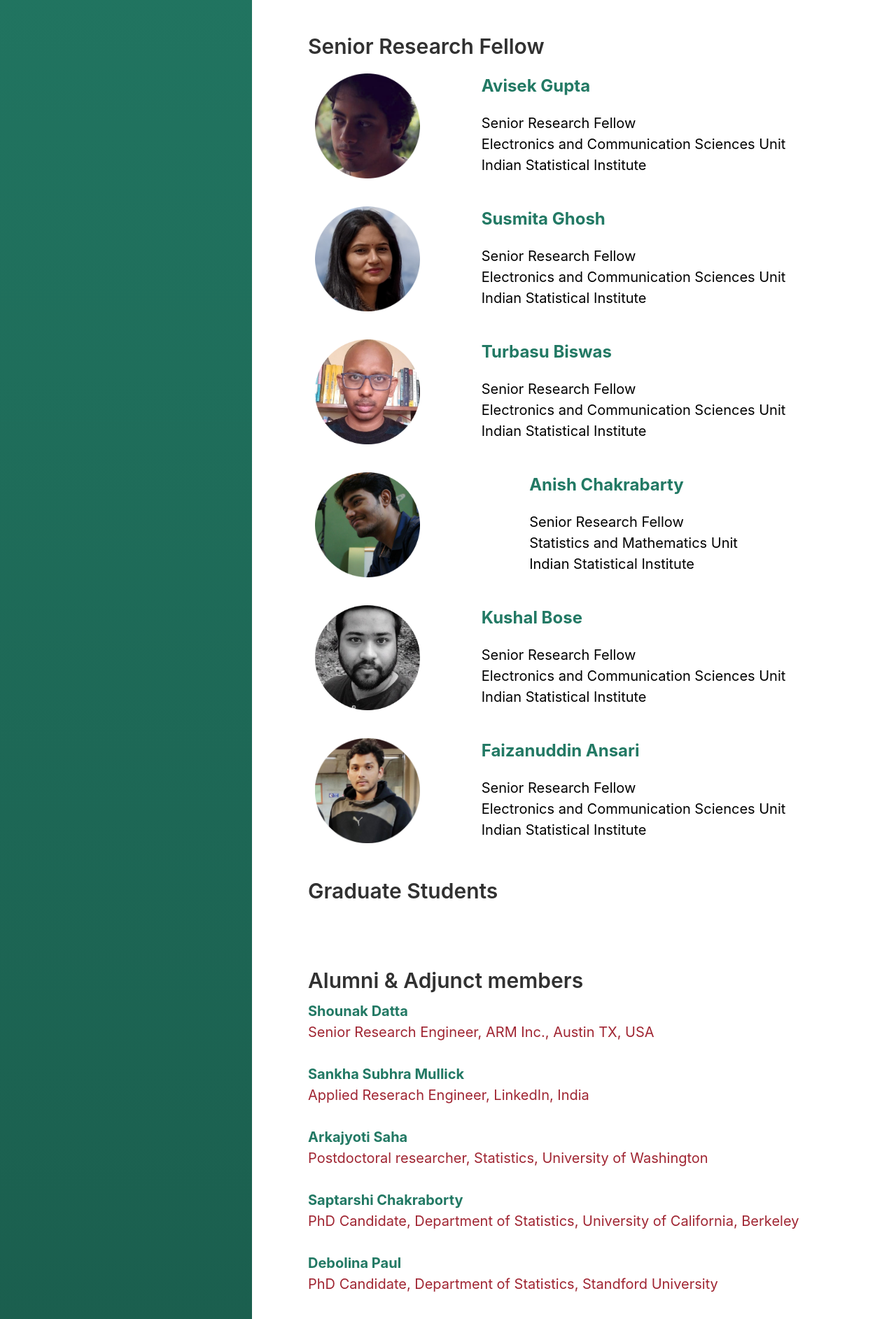
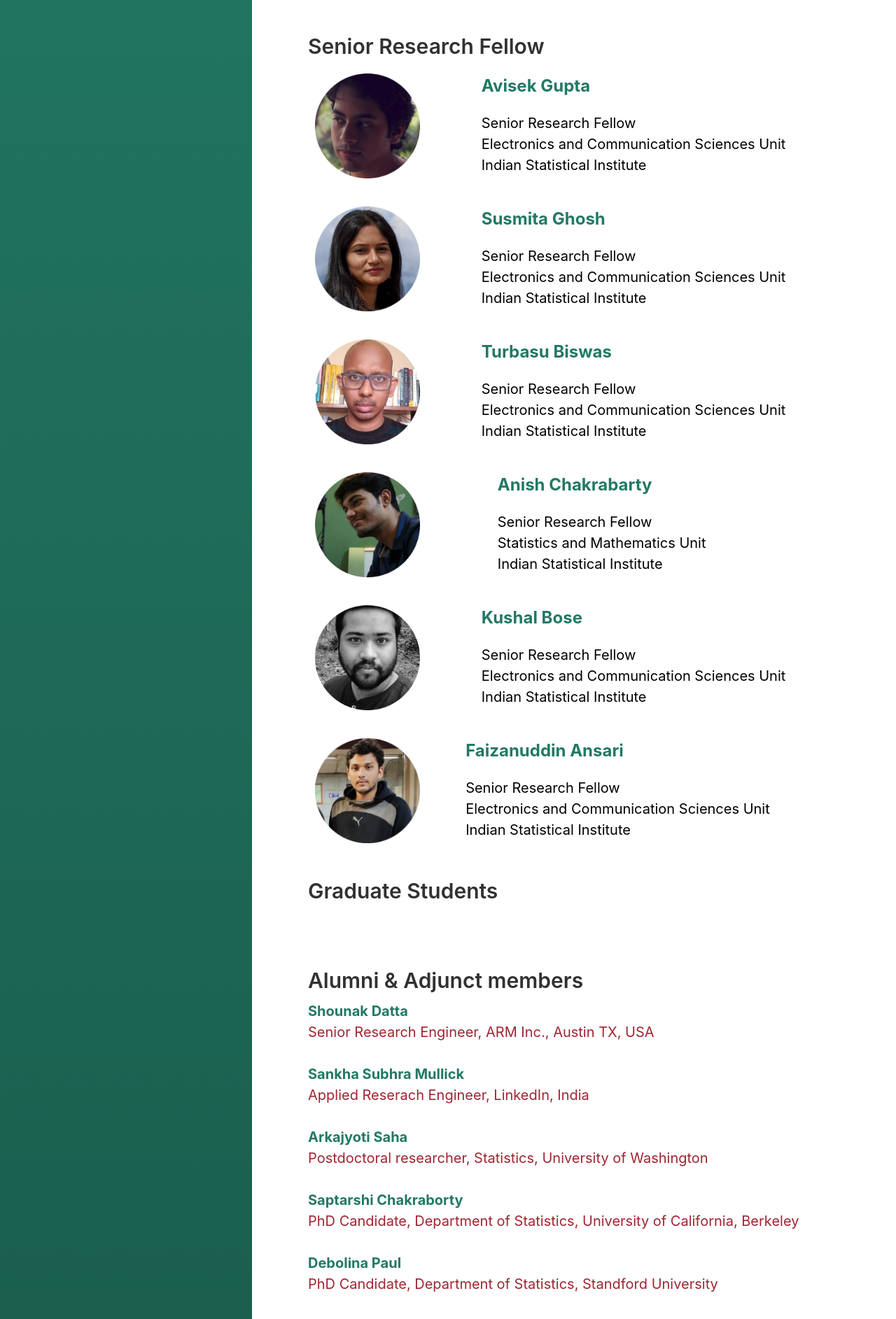
Before and after one commit to mlrgisi/mlrgisi.github.io, a Jekyll site: the page built from index.html, in a window 1280 px wide. Shown: the part 2950-4835 px from the top of the page at 70% size. Built offline with Jekyll 4.4.1, drawn with Linux system fonts in a browser that asks for light colours; the list of posts is cut into pages by our own code; a style sheet for code colours, icons or effects is not loaded.

Commit message:
Update index.html

```diff
--- a/index.html
+++ b/index.html
@@ -193,7 +193,7 @@ field of Computer Vision.
     <div style="flex-grow: 1">
         <img src="anish.png" style="float:center;" width=150px>
     </div>
-    <div style="flex-grow: 1">
+    <div style="flex-grow: 2">
         <a href="">
             <p style="font-size:120%; font-weight:bold;">Anish Chakrabarty</p>
         </a>
@@ -219,7 +219,7 @@ field of Computer Vision.
     <div style="flex-grow: 1">
         <img src="fa.png" style="float:center;" width=150px>
     </div>
-    <div style="flex-grow: 1">
+    <div style="flex-grow: 2">
         <a href="">
             <p style="font-size:120%; font-weight:bold;">Faizanuddin Ansari </p>
         </a>
```
